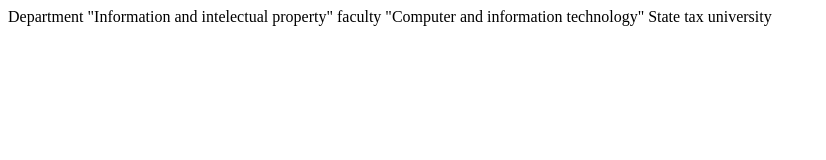
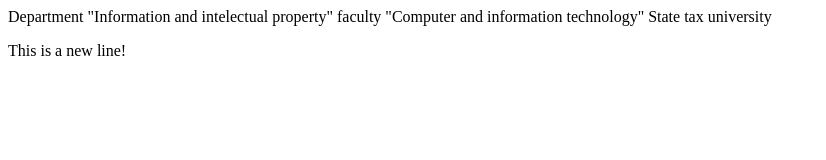
Before and after one commit to Novacurono/PavlenkoPL7-8, a plain HTML site: page index.html in a window 1280 px wide. Shown: the whole page, without its empty margins (0-826 px from the left). Drawn offline with Linux system fonts and the light colour scheme.

Commit message:
Update index.html

```diff
--- a/index.html
+++ b/index.html
@@ -8,5 +8,6 @@
     <div>
         Department "Information and intelectual property" faculty "Computer and information technology" State tax university
     </div>
+    <p>This is a new line!</p>
 </body>
 </html>
```
